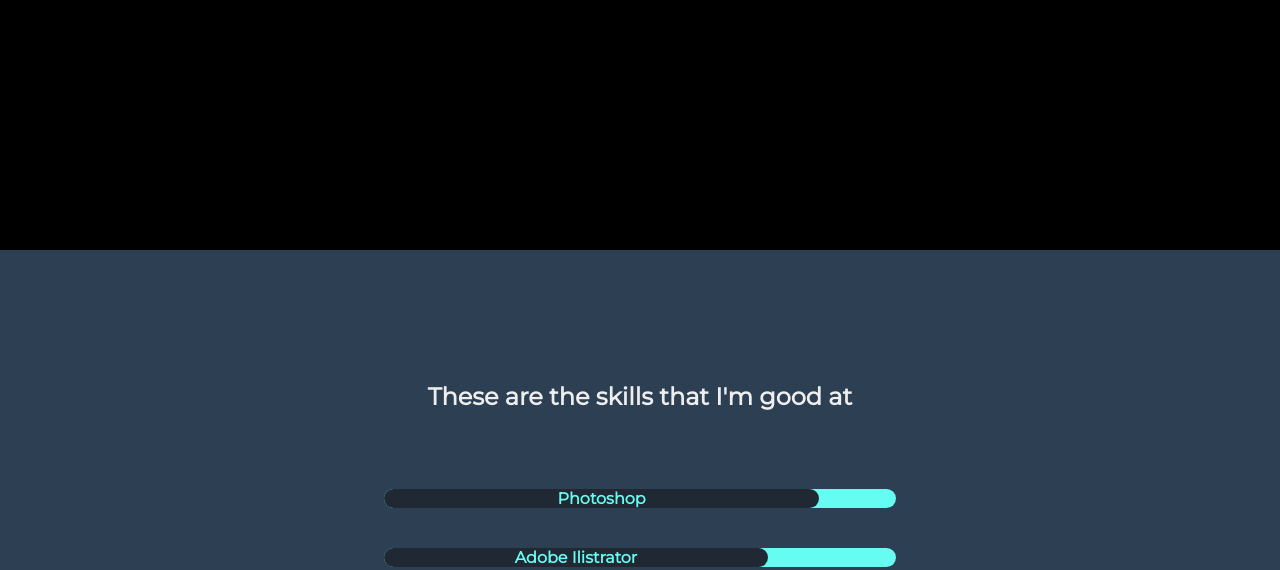
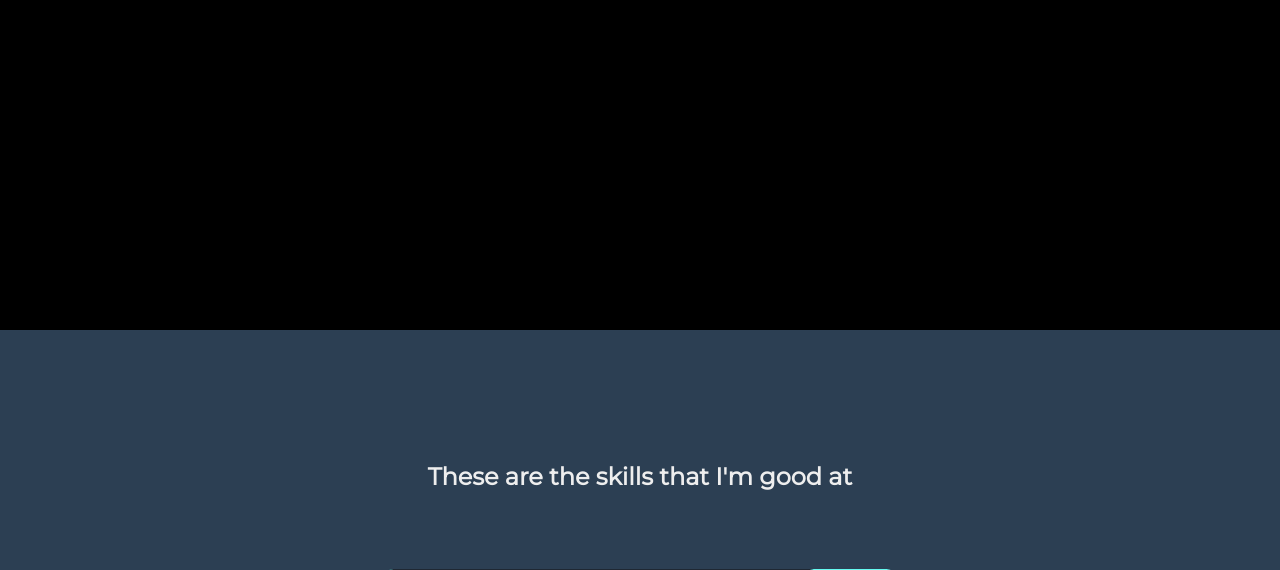
Before and after one commit to kajolliselim/selim, a PHP site: page / in a window 1280 px wide. Shown: the part 1370-1940 px from the top of the page. Run offline with PHP 8.4, Linux system fonts and the light colour scheme.

Commit message:
Initial commit

```diff
--- a/main.css
+++ b/main.css
@@ -72,7 +72,7 @@
 
 #about{
     background-color: black;
-    height: 100%;
+    height: 110%;
 }
 
 #about img {
@@ -94,7 +94,7 @@
 #about p {
     color: white;
     font-family: 'Montserrat', sans-serif;
-    width: 40%;
+    width: 50%;
     text-align: center;
     display: flex;
     margin-right: auto;
```
